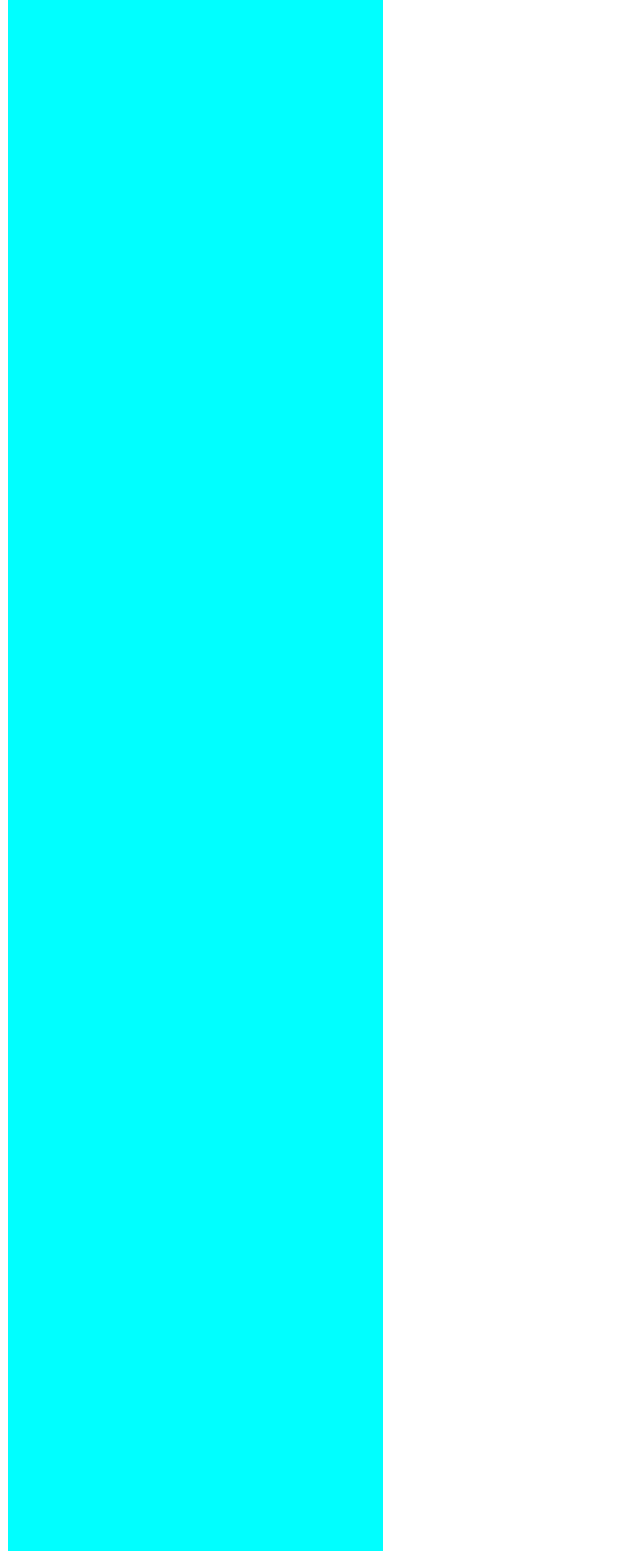
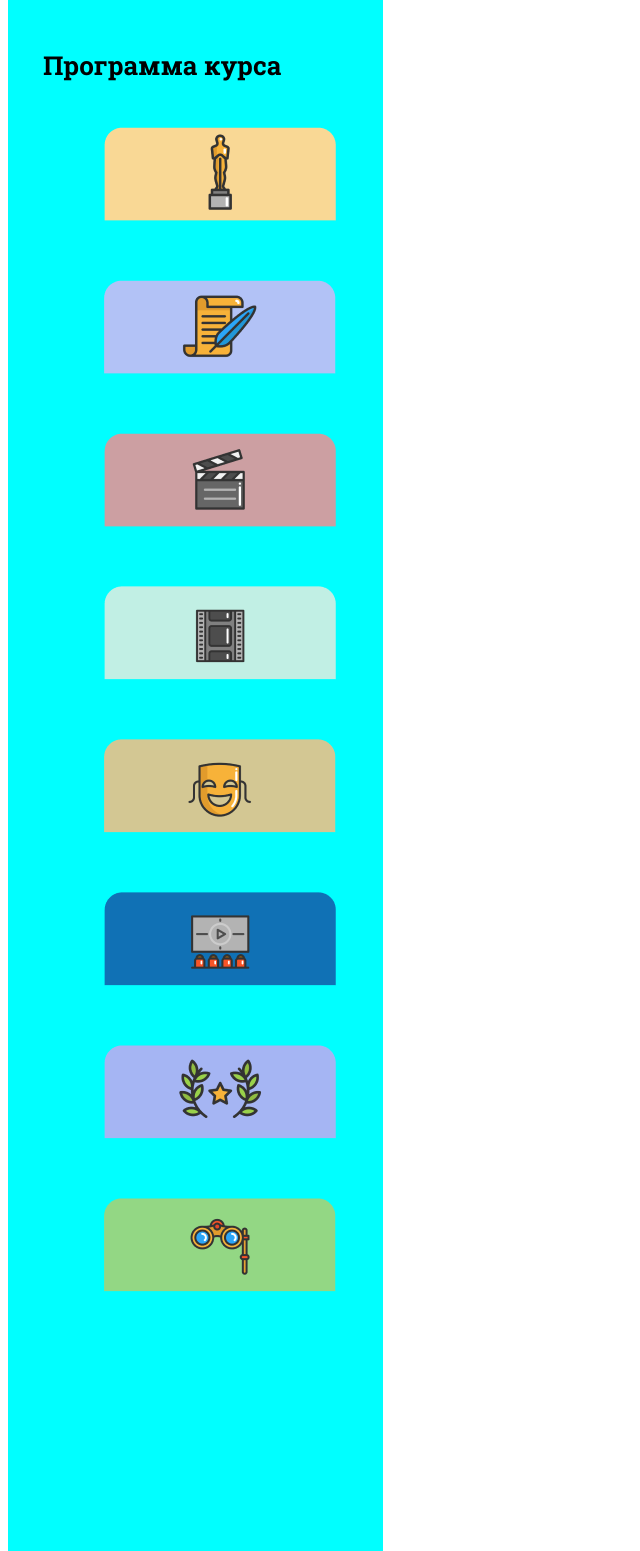
Before and after one commit to namig314/project_23may2023, a plain HTML site: page index.html in a window 1280 px wide. Shown: the part 1800-3351 px from the top of the page, without its empty margins (0-640 px from the left). Drawn offline with Linux system fonts and the light colour scheme.

Commit message:
added some files

```diff
--- a/index.html
+++ b/index.html
@@ -92,6 +92,49 @@
             <li>Какие жанры есть в кино и как от них зависит работа операторов, осветителей и монтажёров;</li>
             <li>Как, зная всё это, понимать, о чем фильм.</li>
         </ul>
+        <div class="title-course-fourth">Программа курса</div>
+        <div class="program-of-course">
+            <div class="program">
+                <div class="pic-program"><img src="./picpro-one.png" alt="picproone" title="picproone"></div>
+                <div class="title-program"></div>
+                <div class="article-program"></div>
+            </div>
+            <div class="program">
+                <div class="pic-program"><img src="./picpro-two.png" alt="picprotwo" title="picprotwo"></div>
+                <div class="title-program"></div>
+                <div class="article-program"></div>
+            </div>
+            <div class="program">
+                <div class="pic-program"><img src="./picpro-three.png" alt="picprothree" title="picprothree"></div>
+                <div class="title-program"></div>
+                <div class="article-program"></div>
+            </div>
+            <div class="program">
+                <div class="pic-program"><img src="./picpro-four.png" alt="picprofour" title="picprofour"></div>
+                <div class="title-program"></div>
+                <div class="article-program"></div>
+            </div>
+            <div class="program">
+                <div class="pic-program"><img src="./picpro-five.png" alt="picprofive" title="picprofive"></div>
+                <div class="title-program"></div>
+                <div class="article-program"></div>
+            </div>
+            <div class="program">
+                <div class="pic-program"><img src="./picpro-six.png" alt="picprosix" title="picprosix"></div>
+                <div class="title-program"></div>
+                <div class="article-program"></div>
+            </div>
+            <div class="program">
+                <div class="pic-program"><img src="./picpro-seven.png" alt="picproseven" title="picproseven"></div>
+                <div class="title-program"></div>
+                <div class="article-program"></div>
+            </div>
+            <div class="program">
+                <div class="pic-program"><img src="./picpro-eight.png" alt="picproeight" title="picproeight"></div>
+                <div class="title-program"></div>
+                <div class="article-program"></div>
+            </div>
+        </div>
     </div>
 </body>
 
--- a/style.css
+++ b/style.css
@@ -81,6 +81,12 @@
   font-size: 26px;
   margin: 46px 0px 25px 0px;
 }
+.title-course-fourth {
+  font-family: "Roboto Slab";
+  font-weight: 700;
+  font-size: 26px;
+  margin-bottom: 45px;
+}
 .first-course-article {
   margin-bottom: 20px;
 }
@@ -143,3 +149,14 @@
   font-size: 12px;
   margin: 0px 0px 60px -23px;
 }
+.program-of-course {
+  display: flex;
+  flex-direction: row;
+  justify-content: center;
+  flex-wrap: wrap;
+
+}
+.program{
+    width: 186px;
+    height: 153px;
+}
```
Also changed, not shown: picpro-eight.png (added), picpro-five.png (added), picpro-four.png (added), picpro-one.png (added), picpro-seven.png (added), picpro-six.png (added), picpro-three.png (added), picpro-two.png (added).
